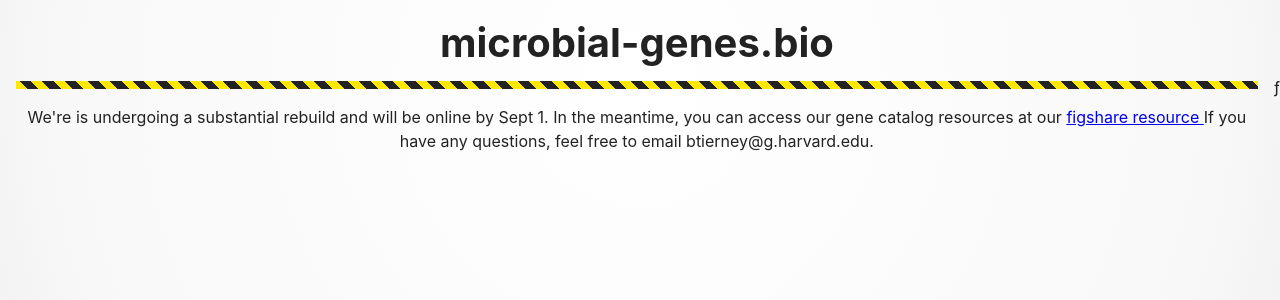
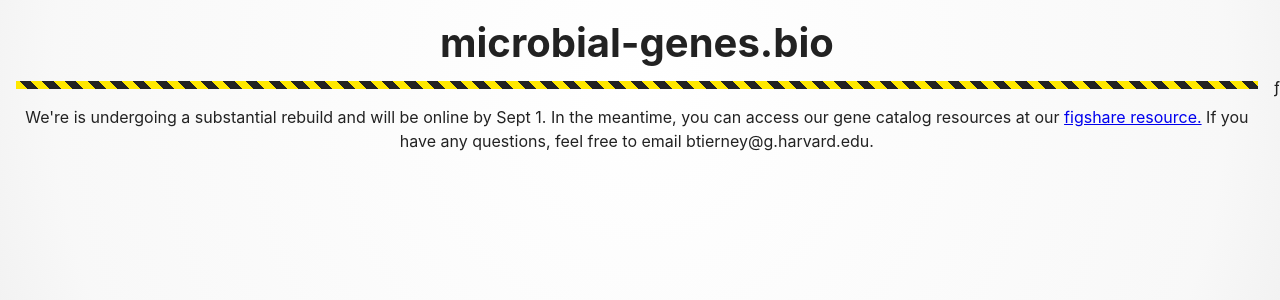
Before and after one commit to kosticlab/microbialgenes.github.io, a Jekyll site: the page index.html, which Jekyll copies as it is, in a window 1280 px wide. Shown: the part 363-663 px from the top of the page. Built offline with Jekyll 4.4.1, drawn with Linux system fonts in a browser that asks for light colours.

```diff
--- a/index.html
+++ b/index.html
@@ -50,7 +50,7 @@
   <body>
     <main>
       <h1>microbial-genes.bio</h1>
-      <p>We're is undergoing a substantial rebuild and will be online by Sept 1. In the meantime, you can access our gene catalog resources at our <a href="https://figshare.com/projects/Genetic_Landscape_of_the_Human_Microbiome/62327"> figshare resource </a> If you have any questions, feel free to email btierney@g.harvard.edu.</p>
+      <p>We're is undergoing a substantial rebuild and will be online by Sept 1. In the meantime, you can access our gene catalog resources at our <a href="https://figshare.com/projects/Genetic_Landscape_of_the_Human_Microbiome/62327"> figshare resource.</a> If you have any questions, feel free to email btierney@g.harvard.edu.</p>
     </main>
   </body>
 </html>ƒ
```
